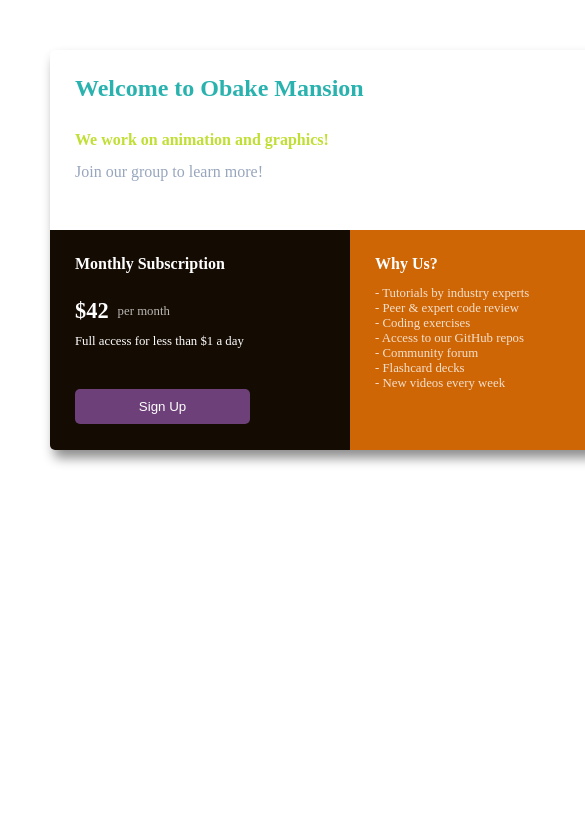
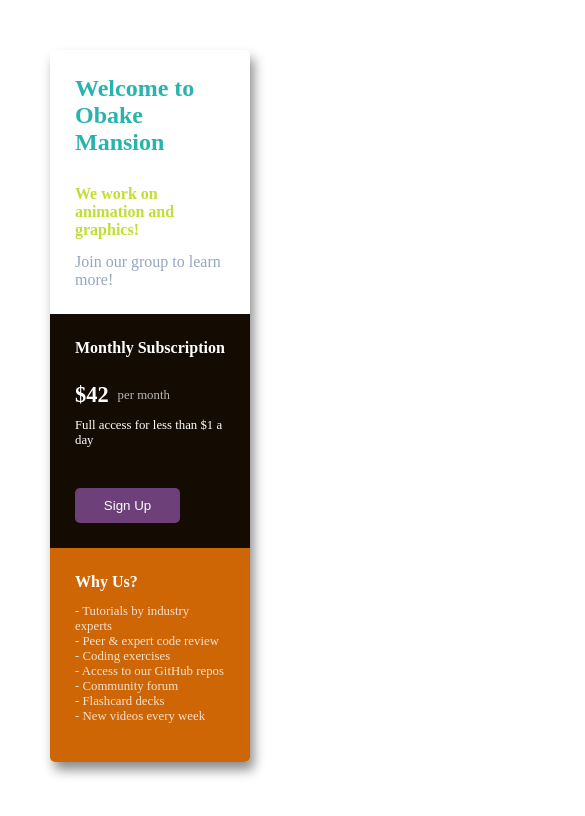
Before and after one commit to Fontainwr/Practice-Blog-Site-, a plain HTML site: page index.html in a window 390 px wide. Shown: the top 816 px of the page, 585 px wide, since content can reach past the window. Drawn offline with Linux system fonts and the light colour scheme.

Commit message:
Update styles.css

```diff
--- a/styles.css
+++ b/styles.css
@@ -124,3 +124,10 @@ ul {
   font-size: 0.8rem;
   opacity: 0.8;
 }
+
+@media (max-width: 656px) {
+  #bottom-left-section, #bottom-right-section, #card {
+    width: 200px;
+    height: auto;
+    }
+}
```
